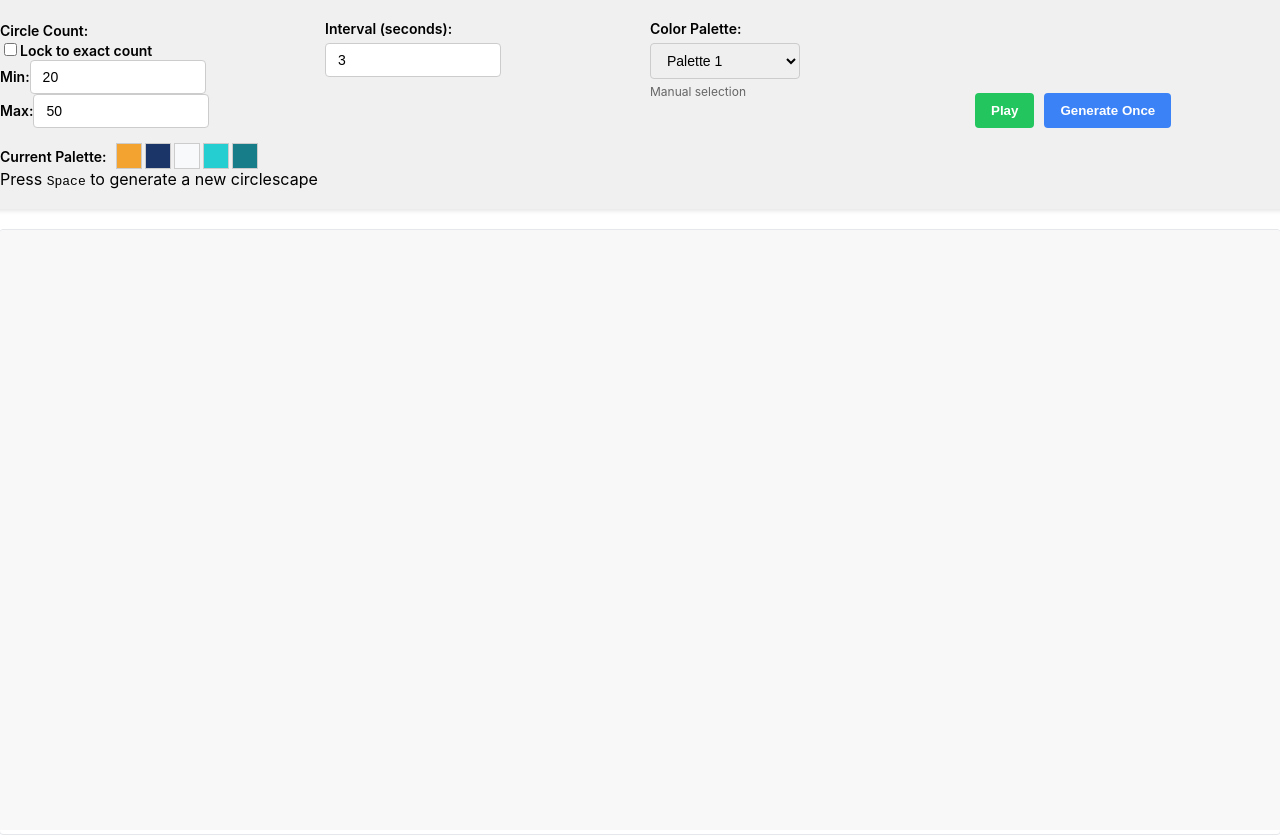
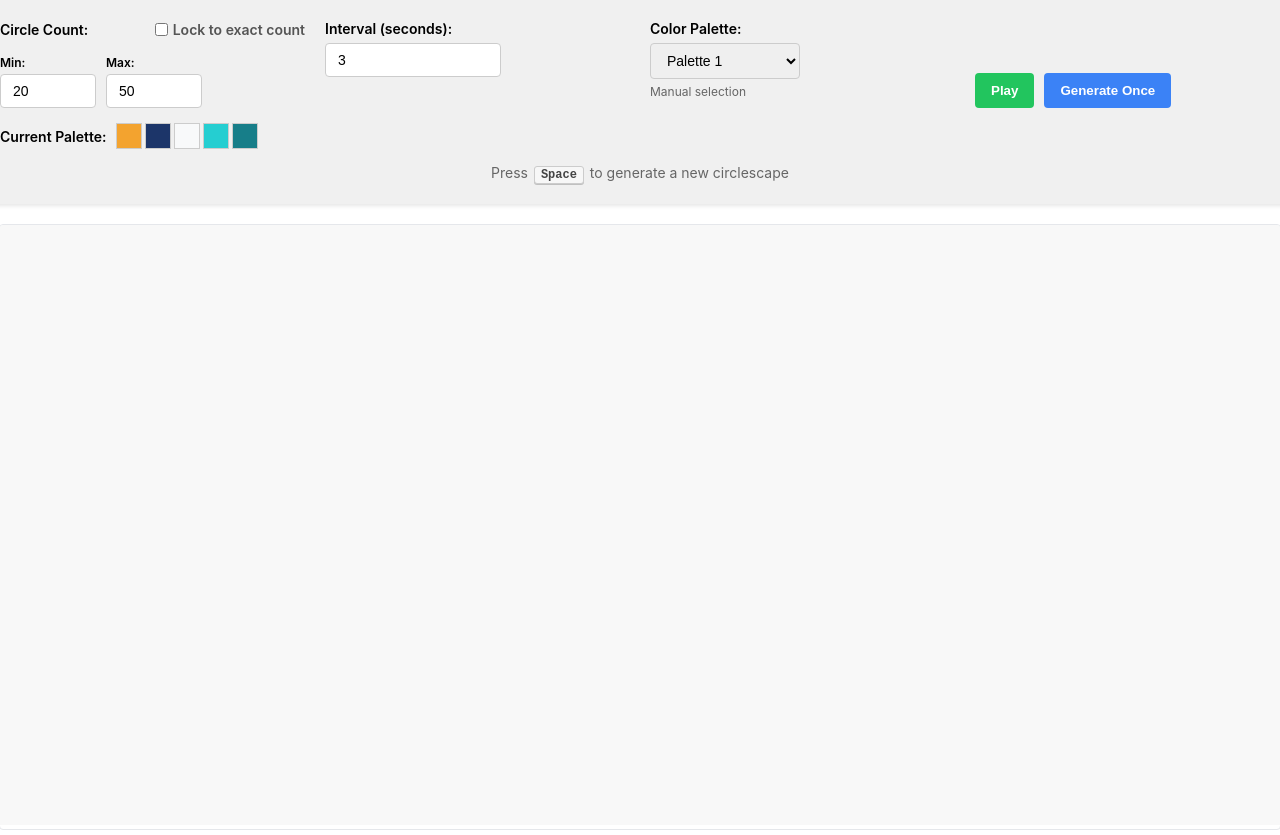
Before and after one commit to drinkingtheink/circler-2, a React (Create React App) app: page / in a window 1280 px wide. Built offline with nearby package versions, Linux system fonts and the light colour scheme.

Commit message:
palette previews

```diff
--- a/src/CirclescapeStyles.css
+++ b/src/CirclescapeStyles.css
@@ -1,3 +1,5 @@
+/* CirclescapeStyles.css */
+
 /* Main container */
 .circlescape-container {
     display: flex;
@@ -57,6 +59,58 @@
     font-size: 12px;
     color: #666;
     margin-top: 5px;
+  }
+
+  /* Circle count control specific styles */
+  .control-header {
+    display: flex;
+    justify-content: space-between;
+    align-items: center;
+    margin-bottom: 10px;
+  }
+
+  .toggle-container {
+    display: flex;
+    align-items: center;
+  }
+
+  .toggle-label {
+    display: flex;
+    align-items: center;
+    cursor: pointer;
+    font-size: 12px;
+  }
+
+  .toggle-label input {
+    margin-right: 5px;
+  }
+
+  .toggle-text {
+    color: #555;
+  }
+
+  .exact-count-control {
+    display: flex;
+    flex-direction: column;
+  }
+
+  .min-max-inputs {
+    display: flex;
+    gap: 10px;
+  }
+
+  .min-max-inputs div {
+    display: flex;
+    flex-direction: column;
+  }
+
+  .min-max-inputs label {
+    font-size: 12px;
+    margin-bottom: 4px;
+  }
+
+  .min-max-inputs input {
+    width: 70px;
   }
 
   /* Button group */
@@ -129,6 +183,114 @@
     margin-right: 3px;
   }
 
+  /* Palette selection styles */
+  .palette-select-container {
+    position: relative;
+    width: 100%;
+    max-width: 150px;
+  }
+
+  .palette-select {
+    width: 100%;
+  }
+
+  .palette-preview-dropdown {
+    position: absolute;
+    top: calc(100% + 5px);
+    left: 0;
+    width: 250px;
+    max-height: 300px;
+    overflow-y: auto;
+    background-color: white;
+    border: 1px solid #ddd;
+    border-radius: 4px;
+    box-shadow: 0 4px 8px rgba(0, 0, 0, 0.1);
+    z-index: 10;
+    display: none;
+    padding: 8px;
+  }
+
+  .palette-select-container:hover .palette-preview-dropdown {
+    display: block;
+  }
+
+  .palette-preview-item {
+    display: flex;
+    align-items: center;
+    padding: 8px;
+    cursor: pointer;
+    border-radius: 4px;
+    margin-bottom: 4px;
+    transition: background-color 0.2s;
+  }
+
+  .palette-preview-item:hover {
+    background-color: #f5f5f5;
+  }
+
+  .palette-preview-item.active {
+    background-color: #e6f7ff;
+  }
+
+  .palette-colors {
+    display: flex;
+    margin-right: 8px;
+    flex: 1;
+  }
+
+  .palette-color-sample {
+    width: 15px;
+    height: 15px;
+    margin-right: 2px;
+    border: 1px solid rgba(0, 0, 0, 0.1);
+  }
+
+  .palette-name {
+    font-size: 12px;
+    white-space: nowrap;
+  }
+
+  /* Palette option component for the select */
+  .palette-option {
+    display: flex;
+    align-items: center;
+    justify-content: space-between;
+    padding: 5px;
+  }
+
+  .palette-option-preview {
+    display: flex;
+  }
+
+  .palette-option-color {
+    width: 12px;
+    height: 12px;
+    margin-right: 2px;
+  }
+
+  /* Keyboard hint */
+  .keyboard-hint {
+    margin-top: 15px;
+    text-align: center;
+    font-size: 14px;
+    color: #666;
+  }
+
+  .keyboard-hint kbd {
+    display: inline-block;
+    padding: 2px 6px;
+    font-family: monospace;
+    font-size: 12px;
+    font-weight: 600;
+    line-height: 1;
+    color: #444;
+    background-color: #f7f7f7;
+    border: 1px solid #ccc;
+    border-radius: 3px;
+    box-shadow: 0 1px 0 rgba(0,0,0,0.2);
+    margin: 0 2px;
+  }
+
   /* Canvas container */
   .canvas-container {
     border: 1px solid #e5e7eb;
```
